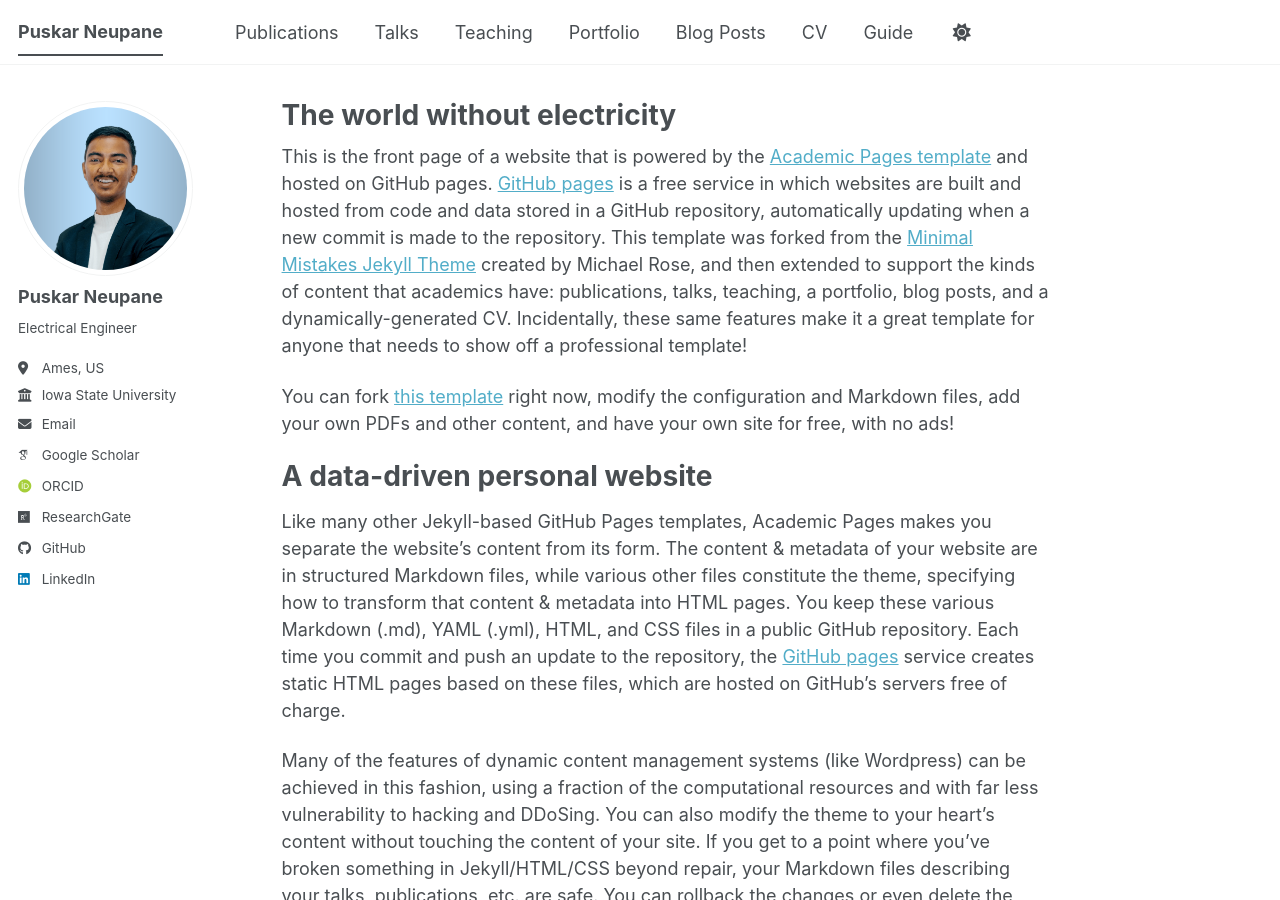
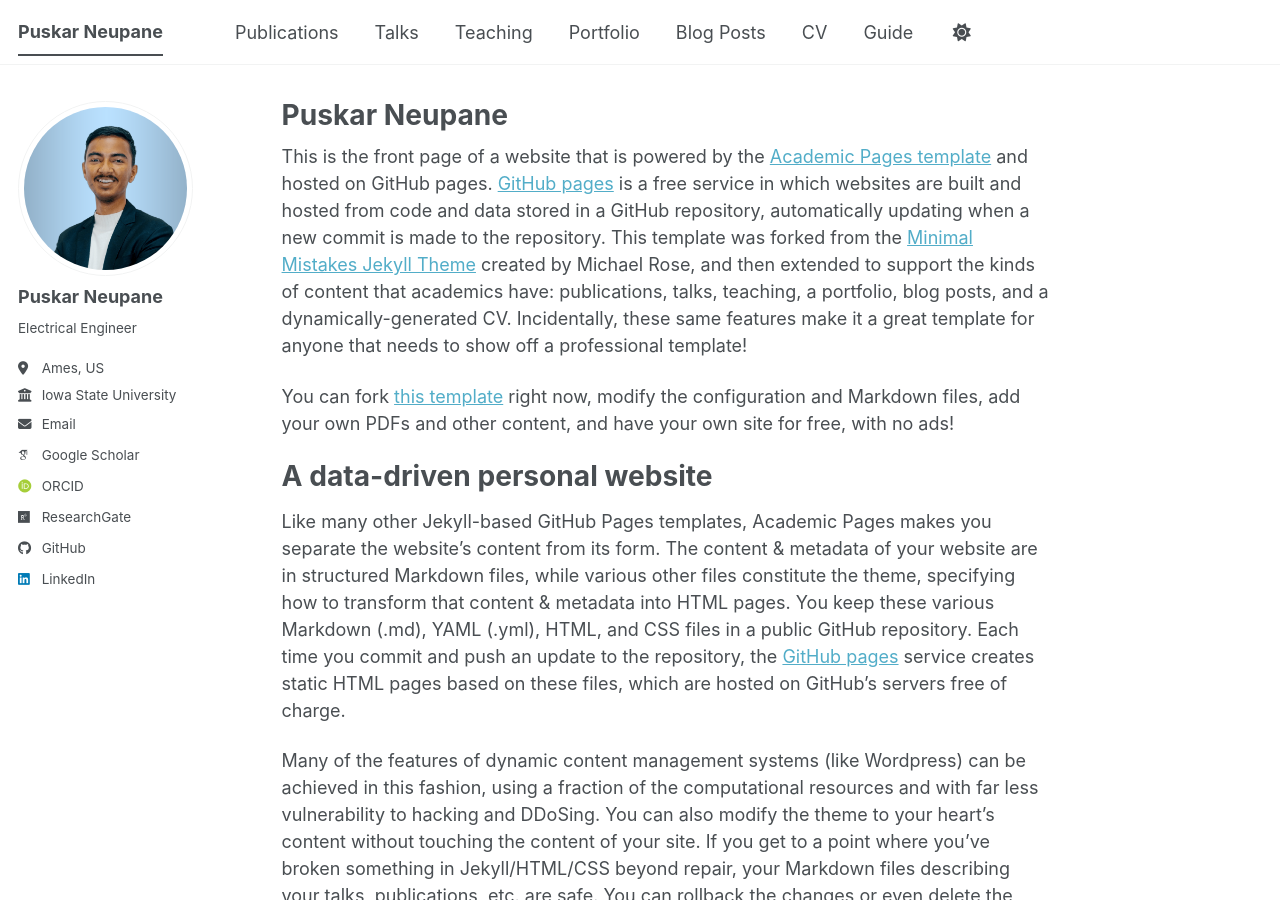
Before and after one commit to Puskar-Neupane/website, a Jekyll site: the page built from _pages/about.md, in a window 1280 px wide and 900 px high. Built offline with Jekyll 4.4.1, drawn with Linux system fonts in a browser that asks for light colours; some web fonts are replaced; a script bundle is joined from its source files by our own code; library files that are not in the unit come from our copies.

Commit message:
Update about.md

```diff
--- a/_pages/about.md
+++ b/_pages/about.md
@@ -1,6 +1,6 @@
 ---
 permalink: /
-title: "The world without electricity"
+title: "Puskar Neupane"
 author_profile: true
 redirect_from:
   - /about/
```
